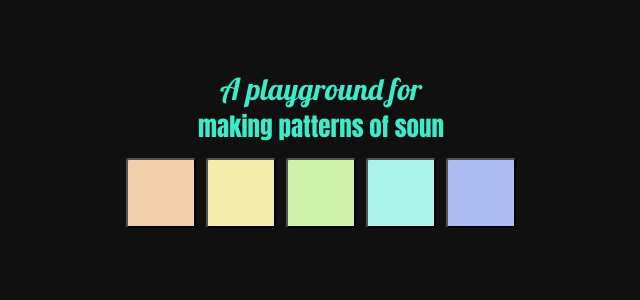
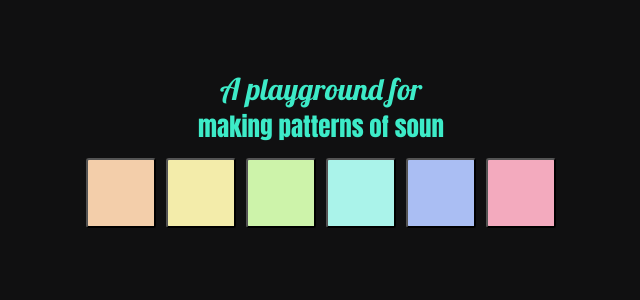
Before and after one commit to emilyjennings/making-music, a React (Create React App) app: page / in a window 1280 px wide. Shown: the top 300 px of the page, without its empty margins (319-959 px from the left). Built offline with nearby package versions, Linux system fonts and the light colour scheme.

Commit message:
added sine square tone

```diff
--- a/src/App.css
+++ b/src/App.css
@@ -62,3 +62,7 @@ button {
 #interval_phaser {
   background: #AABEF3;
 }
+
+#oscillator {
+  background: #F3AABE
+}
--- a/src/components/Practice.js
+++ b/src/components/Practice.js
@@ -60,7 +60,7 @@ export default class Practice extends Component {
   }
 
   phaserIntervals = () => {
-    var phaser = new Tone.Phaser({
+    const phaser = new Tone.Phaser({
     	"frequency" : 15,
     	"octaves" : 5,
     	"baseFrequency" : 1000
@@ -69,6 +69,10 @@ export default class Practice extends Component {
     setInterval(function(){
       synth.triggerAttackRelease("E3", "7n")
     }, 500);
+  }
+
+  oscillator = () => {
+    var fmOsc = new Tone.AMOscillator("Ab3", "sine", "square").toMaster().start();
   }
 
 
@@ -87,6 +91,7 @@ export default class Practice extends Component {
         <button id="phaser2" onClick={this.sound2}></button>
         <button id="phaser3" onClick={this.sound3}></button>
         <button id="interval_phaser" onClick={this.phaserIntervals}></button>
+        <button id="oscillator" onClick={this.oscillator}></button>
       </div>
     )
   }
```
